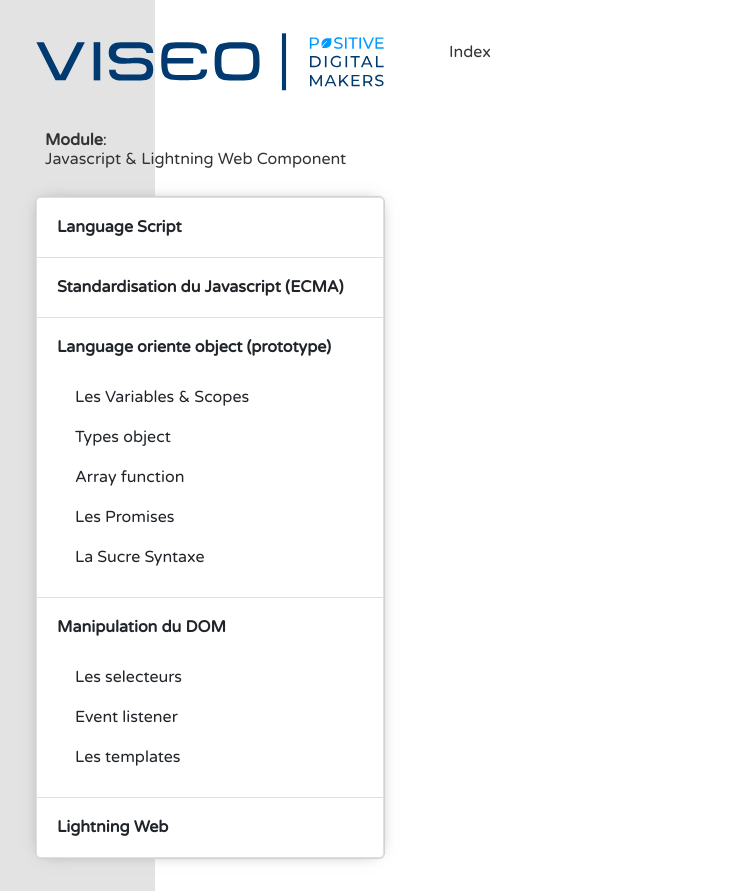
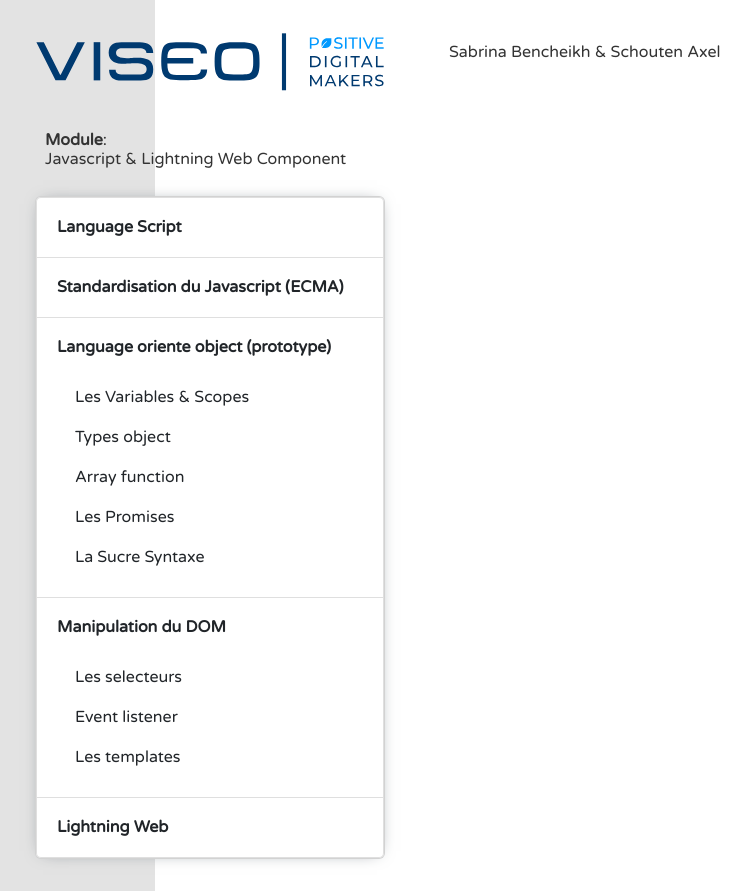
Before and after one commit to viseotest/js-viseo, a React (Create React App) app: page / in a window 1280 px wide. Shown: the whole page, without its empty margins (37-788 px from the left). Built offline with nearby package versions, Linux system fonts and the light colour scheme.

Commit message:
Update Index.tsx

```diff
--- a/src/Pages/Index.tsx
+++ b/src/Pages/Index.tsx
@@ -3,7 +3,7 @@
 export function Index () {
     return (
         <div>
-            Index
+            <span>Sabrina Bencheikh & Schouten Axel</span>
         </div>
     )
 }
```
